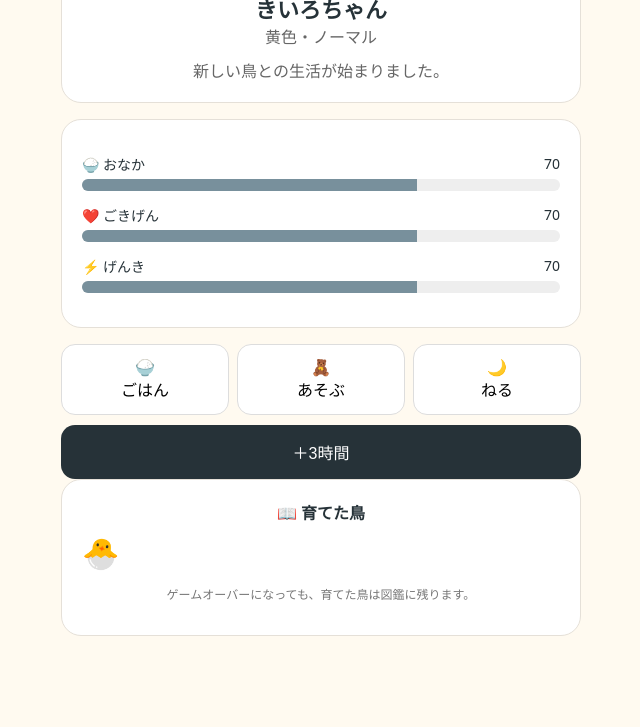
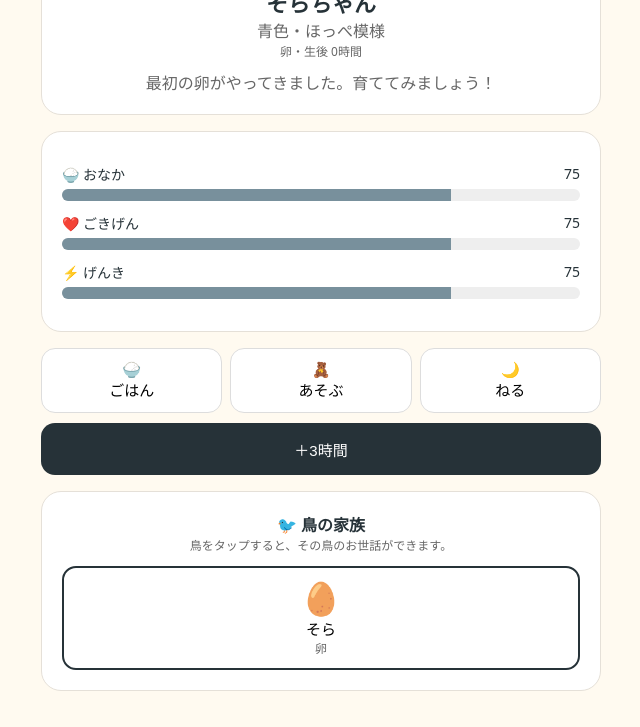
Before and after one commit to adash333/bird-life, a plain HTML site: page index.html in a window 1280 px wide. Shown: the part 204-931 px from the top of the page, without its empty margins (319-959 px from the left). Before the commit the page ends 876 px from the top, so only its background shows below. Drawn offline with Linux system fonts and the light colour scheme.

Commit message:
Add growth and egg-laying family system

```diff
--- a/index.html
+++ b/index.html
@@ -1,54 +1,45 @@
 <!doctype html>
 <html lang="ja">
 <head>
-<meta charset="utf-8">
-<meta name="viewport" content="width=device-width,initial-scale=1">
+<meta charset="utf-8"><meta name="viewport" content="width=device-width,initial-scale=1">
 <title>Bird Life</title>
 <style>
-:root{font-family:system-ui,-apple-system,sans-serif;color:#263238;background:#fffaf0}
-body{margin:0;padding:20px}.app{max-width:520px;margin:auto}.card{background:white;border:1px solid #e5e0d8;border-radius:20px;padding:20px;margin-bottom:16px;text-align:center}
-.top{display:flex;justify-content:space-between;color:#777;font-size:14px}.bird{font-size:80px;margin:18px 0 8px}.name{font-size:22px;font-weight:700}.trait,.msg{color:#666}.msg{margin-top:10px}
-.stat{margin:14px 0;text-align:left}.label{display:flex;justify-content:space-between;font-size:14px}.bar{height:12px;background:#eee;border-radius:99px;overflow:hidden;margin-top:5px}.fill{height:100%;background:#78909c}
-.actions{display:grid;grid-template-columns:repeat(3,1fr);gap:8px}.actions button,button.primary{border:1px solid #ddd;background:white;border-radius:14px;padding:13px 8px;font-size:16px;cursor:pointer;min-height:54px}
-button.primary{width:100%;background:#263238;color:white;border:0;margin-top:10px}.hidden{display:none}.collection{font-size:30px;display:flex;gap:8px;flex-wrap:wrap;margin-top:8px}.small{font-size:12px;color:#777}
-</style>
-</head>
-<body>
-<main class="app">
-<section class="card">
-<div class="top"><span id="gen">1代目</span><span>Bird Life</span></div>
-<div id="bird" class="bird">🐣</div><div id="name" class="name">きいろちゃん</div><div id="trait" class="trait">黄色・ノーマル</div>
-<div id="msg" class="msg">新しい鳥との生活が始まりました。</div>
-</section>
+:root{font-family:system-ui,-apple-system,sans-serif;color:#263238;background:#fffaf0}body{margin:0;padding:20px}.app{max-width:560px;margin:auto}.card{background:#fff;border:1px solid #e5e0d8;border-radius:20px;padding:20px;margin-bottom:16px;text-align:center}.top{display:flex;justify-content:space-between;color:#777;font-size:14px}.bird{font-size:80px;margin:14px 0 6px}.name{font-size:22px;font-weight:700}.trait,.msg,.small{color:#666}.msg{margin-top:10px}.small{font-size:12px}.stat{margin:12px 0;text-align:left}.label{display:flex;justify-content:space-between;font-size:14px}.bar{height:12px;background:#eee;border-radius:99px;overflow:hidden;margin-top:5px}.fill{height:100%;background:#78909c}.actions{display:grid;grid-template-columns:repeat(3,1fr);gap:8px}.actions button,button.primary,.family button{border:1px solid #ddd;background:#fff;border-radius:14px;padding:12px 8px;font-size:15px;cursor:pointer;min-height:52px}button.primary{width:100%;background:#263238;color:#fff;border:0;margin:10px 0 16px}.family{display:grid;grid-template-columns:repeat(auto-fit,minmax(105px,1fr));gap:8px;margin-top:12px}.family button.active{border:2px solid #263238}.family .icon{font-size:32px;display:block}.eggbox{margin-top:12px;padding:12px;border-radius:14px;background:#fff8dc}.hidden{display:none}
+</style></head>
+<body><main class="app">
+<section class="card"><div class="top"><span id="count">1羽</span><span>Bird Life</span></div><div id="bird" class="bird">🥚</div><div id="name" class="name"></div><div id="trait" class="trait"></div><div id="stage" class="small"></div><div id="msg" class="msg"></div></section>
 <section class="card" id="stats"></section>
-<div class="actions" id="actions"><button id="feed">🍚<br>ごはん</button><button id="play">🧸<br>あそぶ</button><button id="sleep">🌙<br>ねる</button></div>
+<div class="actions"><button id="feed">🍚<br>ごはん</button><button id="play">🧸<br>あそぶ</button><button id="sleep">🌙<br>ねる</button></div>
 <button class="primary" id="advance">＋3時間</button>
-<section class="card hidden" id="gameover"><div style="font-size:50px">🥚</div><h2>次の卵がやってきました</h2><p>次に生まれる鳥は、色や模様が違います。</p><button class="primary" id="next">卵をかえす</button></section>
-<section class="card"><strong>📖 育てた鳥</strong><div id="collection" class="collection"><span>🐣</span></div><p class="small">ゲームオーバーになっても、育てた鳥は図鑑に残ります。</p></section>
+<section class="card"><strong>🐦 鳥の家族</strong><div class="small">鳥をタップすると、その鳥のお世話ができます。</div><div id="family" class="family"></div></section>
 </main>
 <script>
-const birds=[
- {face:"🐣",name:"きいろちゃん",trait:"黄色・ノーマル"},
- {face:"🐦",name:"そらちゃん",trait:"青色・ほっぺ模様"},
- {face:"🐤",name:"レモンちゃん",trait:"黄色・しま模様"},
- {face:"🦜",name:"みどりちゃん",trait:"緑色・カラフル"},
- {face:"🕊️",name:"しろちゃん",trait:"白色・ふわふわ"},
- {face:"🐧",name:"くろちゃん",trait:"白黒・おなか模様"}
+const variants=[
+ {adult:"🐦",name:"そら",trait:"青色・ほっぺ模様"},
+ {adult:"🐤",name:"レモン",trait:"黄色・しま模様"},
+ {adult:"🦜",name:"みどり",trait:"緑色・カラフル"},
+ {adult:"🕊️",name:"しろ",trait:"白色・ふわふわ"},
+ {adult:"🐧",name:"くろ",trait:"白黒・おなか模様"}
 ];
-let generation=1,birdIndex=0,state={food:70,happy:70,energy:70},over=false;
-const el=id=>document.getElementById(id),clamp=v=>Math.max(0,Math.min(100,v));
+let nextId=2,selected=1;
+const flock=[makeBird(1,0)];
+function makeBird(id,variant,parent=null){return{id,variant,parent,age:0,food:75,happy:75,energy:75,alive:true,laid:false}}
+const el=id=>document.getElementById(id),clamp=v=>Math.max(0,Math.min(100,v)),current=()=>flock.find(b=>b.id===selected);
+function stageOf(b){if(b.age<6)return["egg","🥚","卵"];if(b.age<18)return["chick","🐣","ヒナ"];if(b.age<36)return["young","🐤","若鳥"];return["adult",variants[b.variant].adult,"成鳥"]}
 function render(message){
- const b=birds[birdIndex];el("bird").textContent=b.face;el("name").textContent=b.name;el("trait").textContent=b.trait;el("gen").textContent=generation+"代目";
- el("stats").innerHTML=[["food","🍚 おなか"],["happy","❤️ ごきげん"],["energy","⚡ げんき"]].map(([k,l])=>'<div class="stat"><div class="label"><span>'+l+'</span><span>'+Math.round(state[k])+'</span></div><div class="bar"><div class="fill" style="width:'+state[k]+'%"></div></div></div>').join("");
- if(message)el("msg").textContent=message;if(!over&&(state.food<=0||state.happy<=0||state.energy<=0))gameOver();
+ const b=current(),v=variants[b.variant],s=stageOf(b);el("bird").textContent=b.alive?s[1]:"🪶";el("name").textContent=v.name+"ちゃん";el("trait").textContent=v.trait;el("stage").textContent=s[2]+"・生後 "+b.age+"時間";el("count").textContent=flock.filter(x=>x.alive).length+"羽";
+ el("stats").innerHTML=[["food","🍚 おなか"],["happy","❤️ ごきげん"],["energy","⚡ げんき"]].map(([k,l])=>'<div class="stat"><div class="label"><span>'+l+'</span><span>'+Math.round(b[k])+'</span></div><div class="bar"><div class="fill" style="width:'+b[k]+'%"></div></div></div>').join("");
+ if(message)el("msg").textContent=message;else el("msg").textContent=!b.alive?"この鳥は思い出として家族に残っています。":s[0]==="egg"?"卵をあたためて育てましょう。":s[0]==="adult"&&!b.laid?"元気に育つと卵を産みます。":"元気に育っています。";
+ document.querySelectorAll(".actions button").forEach(x=>x.disabled=!b.alive);el("advance").disabled=!b.alive;renderFamily();
 }
-function change(values,message){Object.entries(values).forEach(([k,v])=>state[k]=clamp(state[k]+v));render(message)}
-function gameOver(){over=true;el("msg").textContent="この鳥との暮らしはここまで。思い出は図鑑に残ります。";el("actions").classList.add("hidden");el("advance").classList.add("hidden");el("gameover").classList.remove("hidden")}
+function renderFamily(){el("family").innerHTML="";for(const b of flock){const s=stageOf(b),v=variants[b.variant],btn=document.createElement("button");btn.className=b.id===selected?"active":"";btn.innerHTML='<span class="icon">'+(b.alive?s[1]:"🪶")+'</span>'+v.name+'<br><span class="small">'+s[2]+"</span>";btn.onclick=()=>{selected=b.id;render()};el("family").appendChild(btn)}}
+function change(vals,msg){const b=current();if(!b.alive)return;Object.entries(vals).forEach(([k,v])=>b[k]=clamp(b[k]+v));checkLife(b);render(msg)}
+function checkLife(b){if(b.food<=0||b.happy<=0||b.energy<=0)b.alive=false}
+function chooseChildVariant(parent){if(Math.random()<.55)return parent.variant;let n;do{n=Math.floor(Math.random()*variants.length)}while(n===parent.variant);return n}
+function layEgg(parent){parent.laid=true;const child=makeBird(nextId++,chooseChildVariant(parent),parent.id);flock.push(child);return child}
 el("feed").onclick=()=>change({food:25,happy:3},"ごはんを食べました！");
 el("play").onclick=()=>change({happy:24,energy:-10,food:-6},"いっぱい遊びました！");
 el("sleep").onclick=()=>change({energy:30,food:-8},"ぐっすり眠りました。");
-el("advance").onclick=()=>change({food:-18,happy:-12,energy:-13},"3時間たちました。");
-el("next").onclick=()=>{generation++;let n;do{n=Math.floor(Math.random()*birds.length)}while(n===birdIndex);birdIndex=n;state={food:70,happy:70,energy:70};over=false;const s=document.createElement("span");s.textContent=birds[n].face;el("collection").appendChild(s);el("actions").classList.remove("hidden");el("advance").classList.remove("hidden");el("gameover").classList.add("hidden");render("卵から新しい鳥が生まれました！")};
-render();
-</script>
-</body></html>
+el("advance").onclick=()=>{const b=current();if(!b.alive)return;b.age+=3;b.food=clamp(b.food-10);b.happy=clamp(b.happy-6);b.energy=clamp(b.energy-7);checkLife(b);let msg="3時間たちました。";if(b.alive&&stageOf(b)[0]==="adult"&&!b.laid&&b.food>=55&&b.happy>=55&&b.energy>=55){const child=layEgg(b);msg="🥚 "+variants[b.variant].name+"ちゃんが卵を産みました！ 新しい家族が増えました。";selected=child.id}render(msg)};
+render("最初の卵がやってきました。育ててみましょう！");
+</script></body></html>
```
